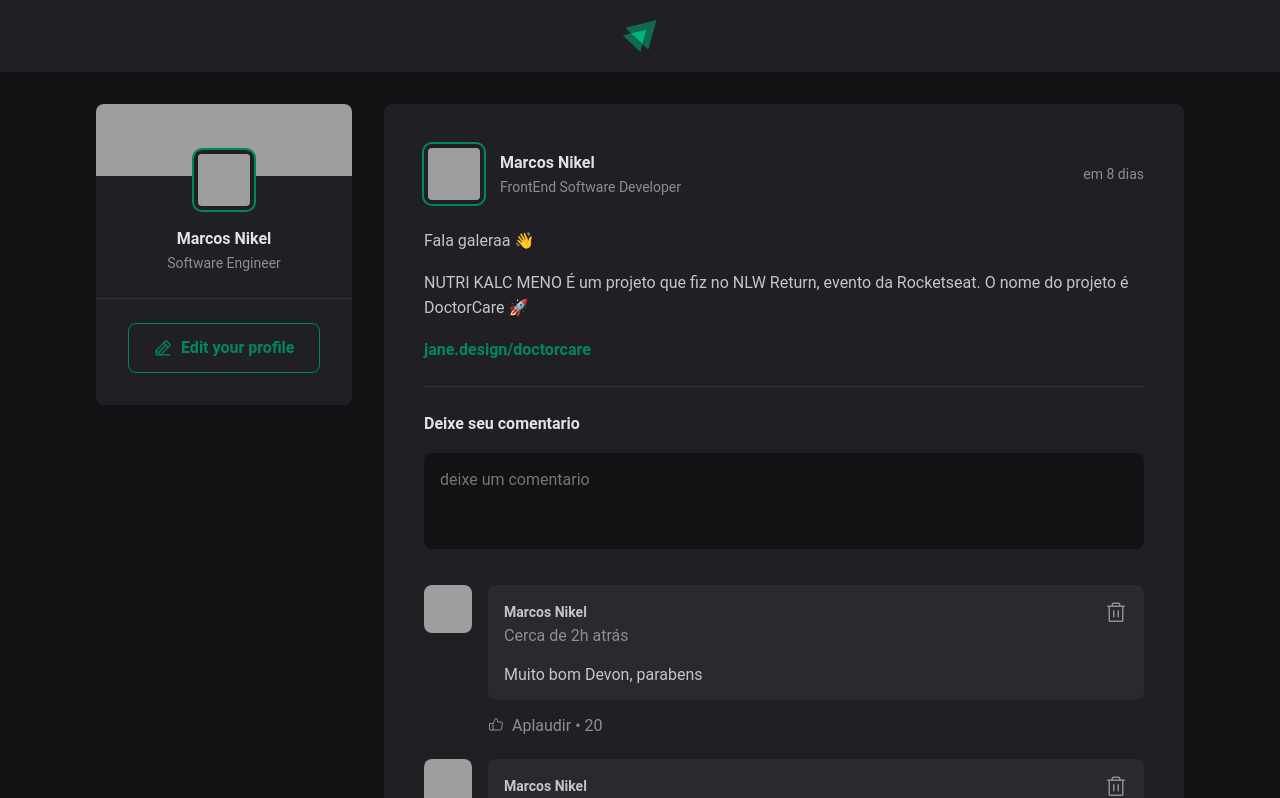
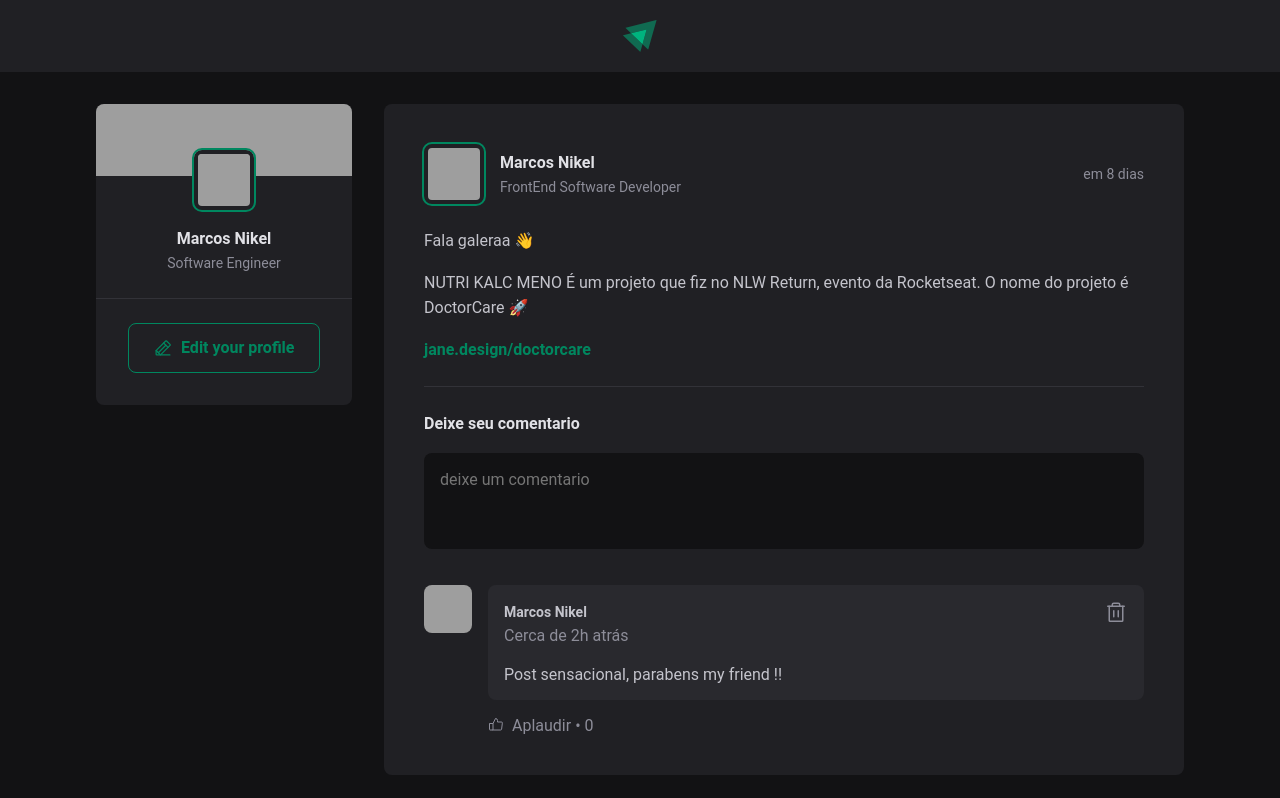
Before and after one commit to marcossnikel/ignite_feed, a React app: page / in a window 1280 px wide. Shown: the top 798 px of the page. Built offline with nearby package versions, Linux system fonts and the light colour scheme; grey boxes are pictures that could not be loaded; the HTML template or start-up script is replaced by a standard one.

Commit message:
"feat" 💥 : new comment and likes funcionallity

```diff
--- a/src/components/Comment.jsx
+++ b/src/components/Comment.jsx
@@ -2,7 +2,19 @@
 import { ThumbsUp, Trash } from "phosphor-react";
 import { Avatar } from "./Avatar";
 import styles from "./Comment.module.css";
-export function Comment() {
+import { useState } from "react";
+// eslint-disable-next-line react/prop-types
+export function Comment({ content, onDeleteComment }) {
+  const [likeCount, setLikeCount] = useState(0);
+  function handleDeleteComment() {
+    onDeleteComment(content);
+  }
+
+  function handleLikeComment() {
+    setLikeCount((amountOfLikes) => {
+      return amountOfLikes + 1;
+    });
+  }
   return (
     <div className={styles.comment}>
       <Avatar src="https://github.com/marcossnikel.png" hasBorder={false} />
@@ -15,16 +27,16 @@ export function Comment() {
                 Cerca de 2h atrás
               </time>
             </div>
-            <button title="Deletar Comentário">
+            <button onClick={handleDeleteComment} title="Deletar Comentário">
               <Trash size={24} />
             </button>
           </header>
-          <p>Muito bom Devon, parabens</p>
+          <p>{content}</p>
         </div>
         <footer className={styles.footer}>
-          <button>
+          <button onClick={handleLikeComment}>
             <ThumbsUp />
-            Aplaudir <span>20</span>
+            Aplaudir <span>{likeCount}</span>
           </button>
         </footer>
       </div>
--- a/src/components/Post.jsx
+++ b/src/components/Post.jsx
@@ -7,7 +7,10 @@ import styles from "./Post.module.css";
 import { useState } from "react";
 
 export function Post({ author, publishedAt, content }) {
-  const [comments, setComments] = useState([1, 2, 3]);
+  const [newCommentText, setNewCommentText] = useState("");
+  const [comments, setComments] = useState([
+    "Post sensacional, parabens my friend !!",
+  ]);
   const publishedDateFormatted = format(
     publishedAt,
     "d 'de' LLLL 'as' HH:mm'h'",
@@ -18,8 +21,27 @@ export function Post({ author, publishedAt, content }) {
 
   function handleCreateNewComment(e) {
     e.preventDefault();
-    setComments([...comments, comments.length + 1]);
+    setComments([...comments, newCommentText]);
+    setNewCommentText("");
   }
+
+  function handleNewCommentChange(e) {
+    e.target.setCustomValidity("");
+    setNewCommentText(e.target.value);
+  }
+
+  function handleNewCommentInvalid(e) {
+    console.log(e.target.setCustomValidity("This field is required !!"));
+  }
+
+  function deleteComment(commentToDelete) {
+    const commentsWithoutDeletedOne = comments.filter(
+      (comment) => comment != commentToDelete
+    );
+    setComments(commentsWithoutDeletedOne);
+  }
+
+  const isNewCommentEmpty = newCommentText.length === 0;
 
   const publishedDateRelativeToNow = formatDistanceToNow(publishedAt, {
     locale: ptBR,
@@ -63,15 +85,28 @@ export function Post({ author, publishedAt, content }) {
         className={styles.commentForm}
       >
         <strong>Deixe seu comentario</strong>
-        <textarea placeholder="deixe um comentario" />
+        <textarea
+          onChange={handleNewCommentChange}
+          name="comment"
+          placeholder="deixe um comentario"
+          value={newCommentText}
+          required
+          onInvalid={handleNewCommentInvalid}
+        />
         <footer>
-          <button type="submit">Publicar</button>
+          <button type="submit" disabled={isNewCommentEmpty}>
+            Publicar
+          </button>
         </footer>
       </form>
 
       <div className={styles.commentList}>
         {comments.map((comment) => (
-          <Comment key={comment} />
+          <Comment
+            key={comment}
+            onDeleteComment={deleteComment}
+            content={comment}
+          />
         ))}
       </div>
     </article>
--- a/src/components/Post.module.css
+++ b/src/components/Post.module.css
@@ -106,8 +106,13 @@
   cursor: pointer;
   transition: background-color 0.2;
 }
-.commentForm button:hover {
+.commentForm button:not(:disabled):hover {
   background: var(--green-300);
+}
+
+.commentForm button:disabled {
+  opacity: 0.7;
+  cursor: not-allowed;
 }
 
 .commentList {
```
